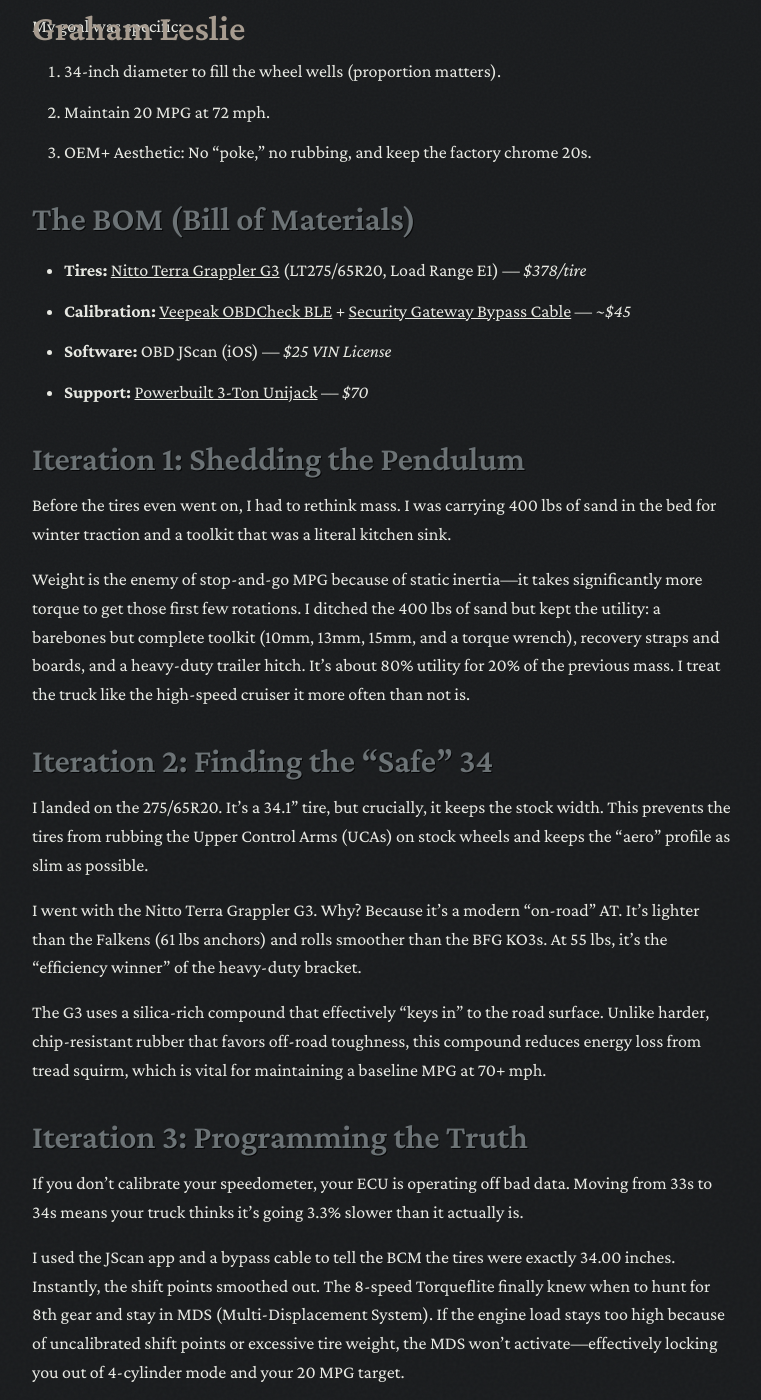
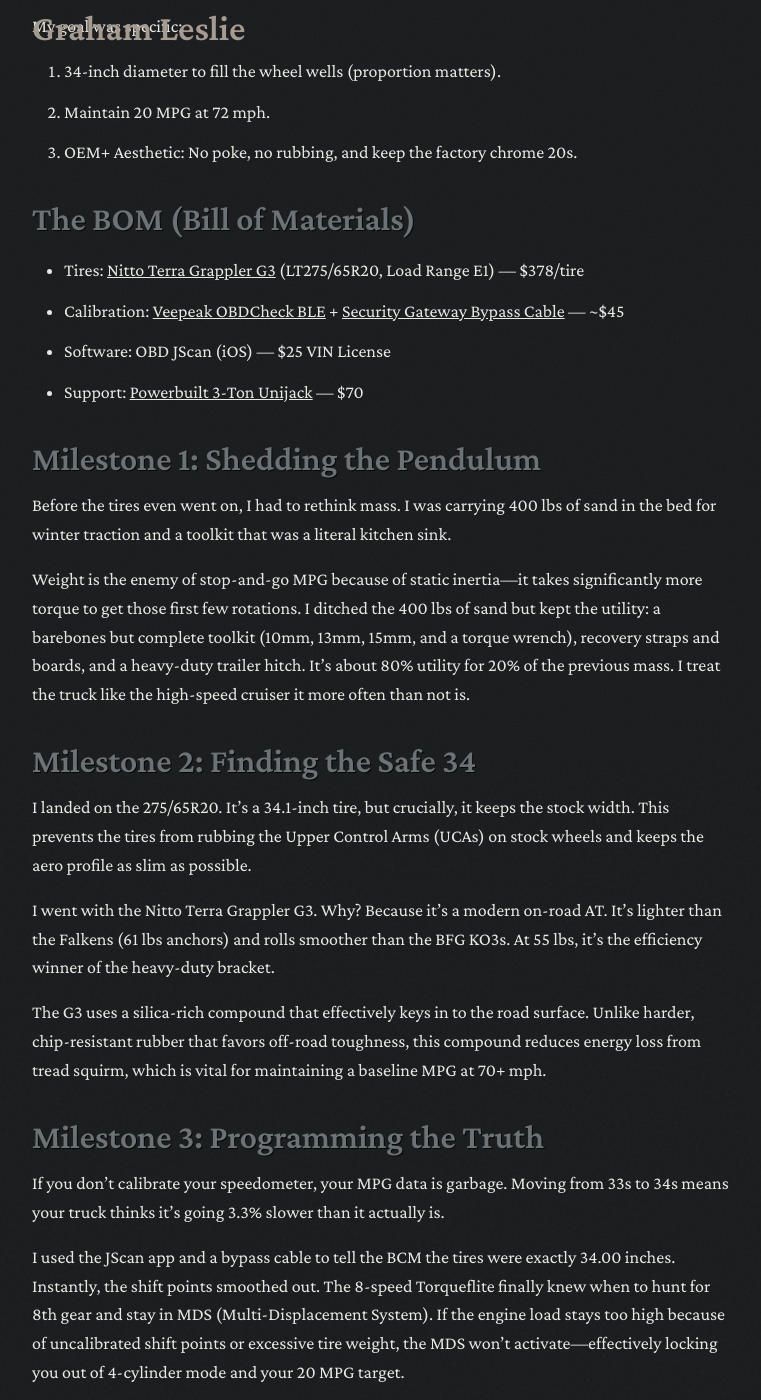
Before and after one commit to grahamleslie/grahamleslie.github.io, a Jekyll site: the page built from _posts/2026-06-09-ram-mileage-inflection-point.md, in a window 1280 px wide and 1400 px high, scrolled down 848 px. Shown: the whole window, without its empty margins (258-1019 px from the left). Built offline with Jekyll 4.4.1, drawn with Linux system fonts in a browser that asks for light colours; nearby versions of some CDN libraries; some of the changed text lies outside the part shown.

Commit message:
Standardize post format, fix metadata, and update writing guide

```diff
--- a/_posts/2026-06-09-ram-mileage-inflection-point.md
+++ b/_posts/2026-06-09-ram-mileage-inflection-point.md
@@ -1,17 +1,20 @@
 ---
 layout: post
 title: "How to Engineer the Inflection Point: 20 MPG in a Lifted RAM 1500"
-date: 2026-06-09
-categories: technical
+date: 2026-06-09 18:30:00 -0500
+categories: technical mechanical ram truck
+duration: "4 minutes"
+location: "Point Reyes, CA"
+published: true
 ---
 
-It’s the classic truck trade-off: you want the 4-inch lift and off road tires for off-road performance, but you don't want the on-road fuel economy of a lead-weighted brick. My 2018 RAM 1500 (2WD) has been a "work in progress" for years. Bilstein 5100s, a 4" Rough Country lift, and an Eaton Truetrac rear diff. It’s built for dirt or inclement weather that it rarely sees—it usually lives on the highway at 72 mph.
+It’s the classic truck trade-off: you want the 4-inch lift and off road tires for off-road performance, but you don’t want the on-road fuel economy of a lead-weighted brick. My 2018 RAM 1500 (2WD) has been a work in progress for years. Bilstein 5100s, a 4-inch Rough Country lift, and an Eaton Truetrac rear diff. It’s built for dirt or inclement weather that it rarely sees—it usually lives on the highway at 72 mph.
 
 For the longest time, I was stuck at a crossroads. Moving from the stock 33-inch tires to a 34 or 35 usually means sacrificing precious MPG. But I wanted to find the inflection point—the maximum size with the least efficiency loss.
 
 After a lot of math and a little experimentation, I got it dialed in. Here is the breakdown of the physics and the build.
 
-## The Problem: The "Toughness Tax"
+## The Problem: The Toughness Tax
 Most people lift a truck and immediately throw on 35x12.50 MTs. It looks great, but you’re adding massive rotational mass and wind resistance. On a half-ton RAM, that’s a one-way ticket to the 14 MPG club.
 
 The engineering math is unforgiving: for every 100 pounds of added weight, you lose about 1% in fuel economy. When you’re trying to get 6,000 lbs of steel moving from a dead stop, that weight is a parasitic tax on your kinetic energy.
@@ -19,30 +22,30 @@ The engineering math is unforgiving: for every 100 pounds of added weight, you l
 My goal was specific:
 1.  34-inch diameter to fill the wheel wells (proportion matters).
 2.  Maintain 20 MPG at 72 mph.
-3.  OEM+ Aesthetic: No "poke," no rubbing, and keep the factory chrome 20s.
+3.  OEM+ Aesthetic: No poke, no rubbing, and keep the factory chrome 20s.
 
 ## The BOM (Bill of Materials)
-*   **Tires:** [Nitto Terra Grappler G3](https://amzn.to/4ajht0g) (LT275/65R20, Load Range E1) — *$378/tire*
-*   **Calibration:** [Veepeak OBDCheck BLE](https://amzn.to/4un27yY) + [Security Gateway Bypass Cable](https://amzn.to/4vC6OpM) — *~$45*
-*   **Software:** OBD JScan (iOS) — *$25 VIN License*
-*   **Support:** [Powerbuilt 3-Ton Unijack](https://amzn.to/4e6rIrn) — *$70*
+*   Tires: [Nitto Terra Grappler G3](https://amzn.to/4ajht0g) (LT275/65R20, Load Range E1) — $378/tire
+*   Calibration: [Veepeak OBDCheck BLE](https://amzn.to/4un27yY) + [Security Gateway Bypass Cable](https://amzn.to/4vC6OpM) — ~$45
+*   Software: OBD JScan (iOS) — $25 VIN License
+*   Support: [Powerbuilt 3-Ton Unijack](https://amzn.to/4e6rIrn) — $70
 
-## Iteration 1: Shedding the Pendulum
+## Milestone 1: Shedding the Pendulum
 Before the tires even went on, I had to rethink mass. I was carrying 400 lbs of sand in the bed for winter traction and a toolkit that was a literal kitchen sink.
 
 Weight is the enemy of stop-and-go MPG because of static inertia—it takes significantly more torque to get those first few rotations. I ditched the 400 lbs of sand but kept the utility: a barebones but complete toolkit (10mm, 13mm, 15mm, and a torque wrench), recovery straps and boards, and a heavy-duty trailer hitch. It’s about 80% utility for 20% of the previous mass. I treat the truck like the high-speed cruiser it more often than not is.
 
-## Iteration 2: Finding the "Safe" 34
-I landed on the 275/65R20. It’s a 34.1" tire, but crucially, it keeps the stock width. This prevents the tires from rubbing the Upper Control Arms (UCAs) on stock wheels and keeps the "aero" profile as slim as possible.
+## Milestone 2: Finding the Safe 34
+I landed on the 275/65R20. It’s a 34.1-inch tire, but crucially, it keeps the stock width. This prevents the tires from rubbing the Upper Control Arms (UCAs) on stock wheels and keeps the aero profile as slim as possible.
 
-I went with the Nitto Terra Grappler G3. Why? Because it’s a modern "on-road" AT. It’s lighter than the Falkens (61 lbs anchors) and rolls smoother than the BFG KO3s. At 55 lbs, it’s the "efficiency winner" of the heavy-duty bracket.
+I went with the Nitto Terra Grappler G3. Why? Because it’s a modern on-road AT. It’s lighter than the Falkens (61 lbs anchors) and rolls smoother than the BFG KO3s. At 55 lbs, it’s the efficiency winner of the heavy-duty bracket.
 
-The G3 uses a silica-rich compound that effectively "keys in" to the road surface. Unlike harder, chip-resistant rubber that favors off-road toughness, this compound reduces energy loss from tread squirm, which is vital for maintaining a baseline MPG at 70+ mph.
+The G3 uses a silica-rich compound that effectively keys in to the road surface. Unlike harder, chip-resistant rubber that favors off-road toughness, this compound reduces energy loss from tread squirm, which is vital for maintaining a baseline MPG at 70+ mph.
 
-## Iteration 3: Programming the Truth
-If you don't calibrate your speedometer, your ECU is operating off bad data. Moving from 33s to 34s means your truck thinks it's going 3.3% slower than it actually is.
+## Milestone 3: Programming the Truth
+If you don’t calibrate your speedometer, your MPG data is garbage. Moving from 33s to 34s means your truck thinks it’s going 3.3% slower than it actually is.
 
-I used the JScan app and a bypass cable to tell the BCM the tires were exactly 34.00 inches. Instantly, the shift points smoothed out. The 8-speed Torqueflite finally knew when to hunt for 8th gear and stay in MDS (Multi-Displacement System). If the engine load stays too high because of uncalibrated shift points or excessive tire weight, the MDS won't activate—effectively locking you out of 4-cylinder mode and your 20 MPG target.
+I used the JScan app and a bypass cable to tell the BCM the tires were exactly 34.00 inches. Instantly, the shift points smoothed out. The 8-speed Torqueflite finally knew when to hunt for 8th gear and stay in MDS (Multi-Displacement System). If the engine load stays too high because of uncalibrated shift points or excessive tire weight, the MDS won’t activate—effectively locking you out of 4-cylinder mode and your 20 MPG target.
 
 <small>Note on the bypass: I deliberately did a behind-the-dash temporary bypass rather than a permanent one. I didn’t want to make the truck more susceptible to theft by making the bypassed security gateway readily available 24/7. I plug it in for maintenance/tuning and pull it for daily driving.</small>
 
```
Also changed, not shown: other parts of _posts/2026-06-09-ram-mileage-inflection-point.md (+5 -5 lines).
